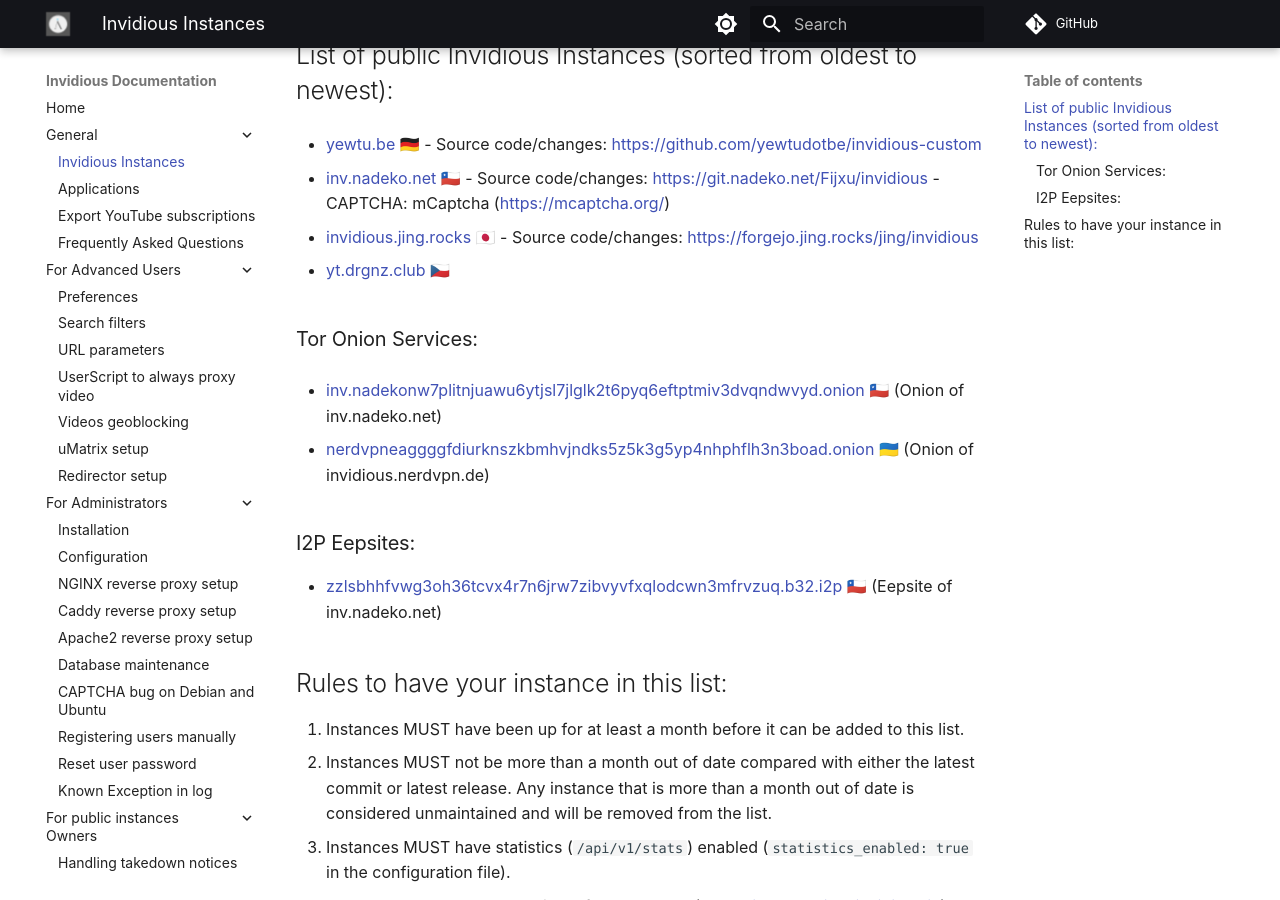
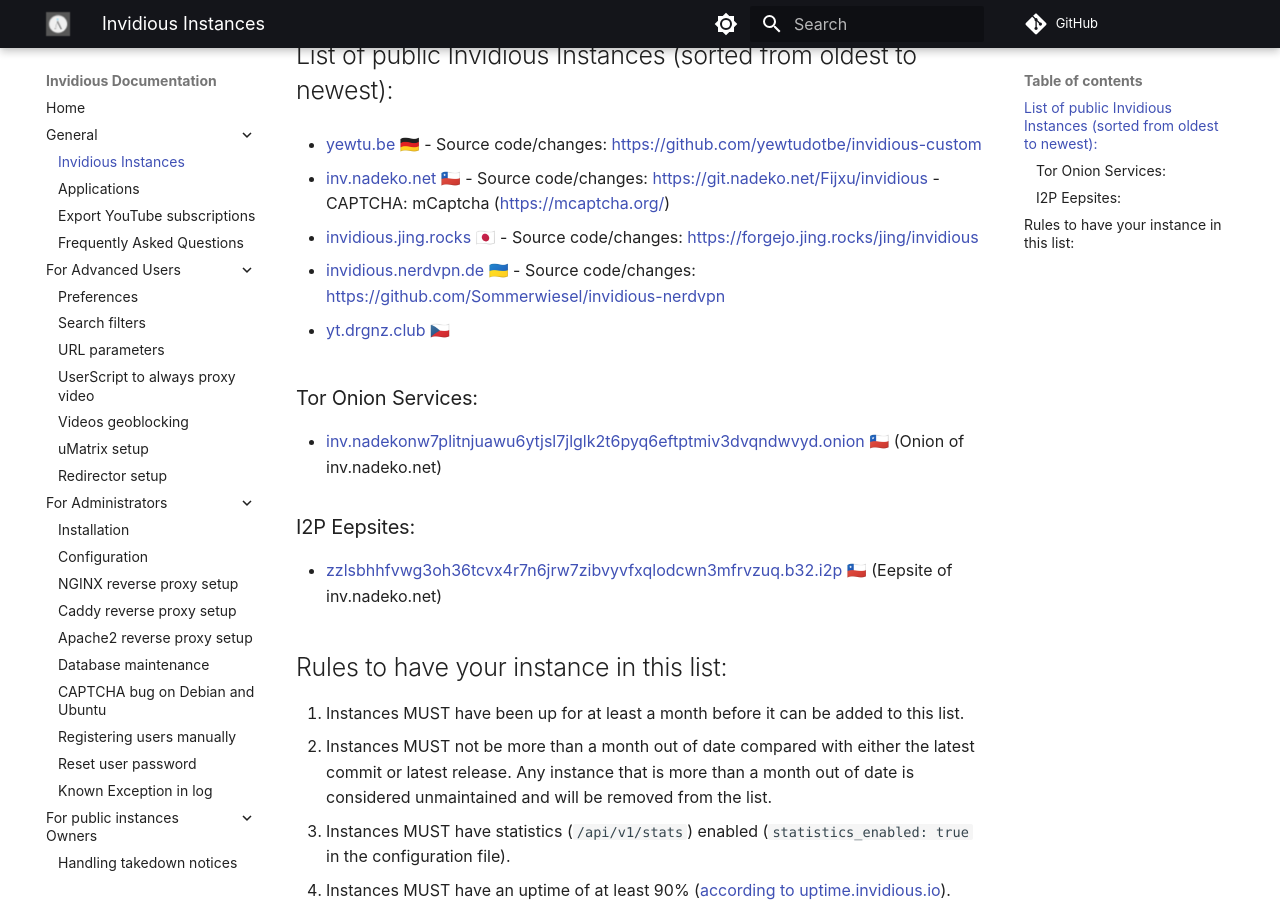
Before and after one commit to iv-org/documentation, an MkDocs documentation site: the page built from docs/instances.md, in a window 1280 px wide and 900 px high, scrolled down 316 px. Built offline with MkDocs 1.6.1 and Material for MkDocs 9.7.7, drawn with Linux system fonts in a browser that asks for light colours; comment, search, counter and statistics services are not loaded.

Commit message:
fix my mistake

```diff
--- a/docs/instances.md
+++ b/docs/instances.md
@@ -14,13 +14,13 @@
 
 * [invidious.jing.rocks](https://invidious.jing.rocks) 🇯🇵 - Source code/changes: https://forgejo.jing.rocks/jing/invidious
 
+* [invidious.nerdvpn.de](https://invidious.nerdvpn.de) 🇺🇦 - Source code/changes: https://github.com/Sommerwiesel/invidious-nerdvpn
+
 * [yt.drgnz.club](https://yt.drgnz.club) 🇨🇿
 
 ### Tor Onion Services:
 
 * [inv.nadekonw7plitnjuawu6ytjsl7jlglk2t6pyq6eftptmiv3dvqndwvyd.onion](http://inv.nadekonw7plitnjuawu6ytjsl7jlglk2t6pyq6eftptmiv3dvqndwvyd.onion) 🇨🇱 (Onion of inv.nadeko.net)
-
-* [nerdvpneaggggfdiurknszkbmhvjndks5z5k3g5yp4nhphflh3n3boad.onion](http://nerdvpneaggggfdiurknszkbmhvjndks5z5k3g5yp4nhphflh3n3boad.onion) 🇺🇦 (Onion of invidious.nerdvpn.de)
 
 ### I2P Eepsites:
 
```
